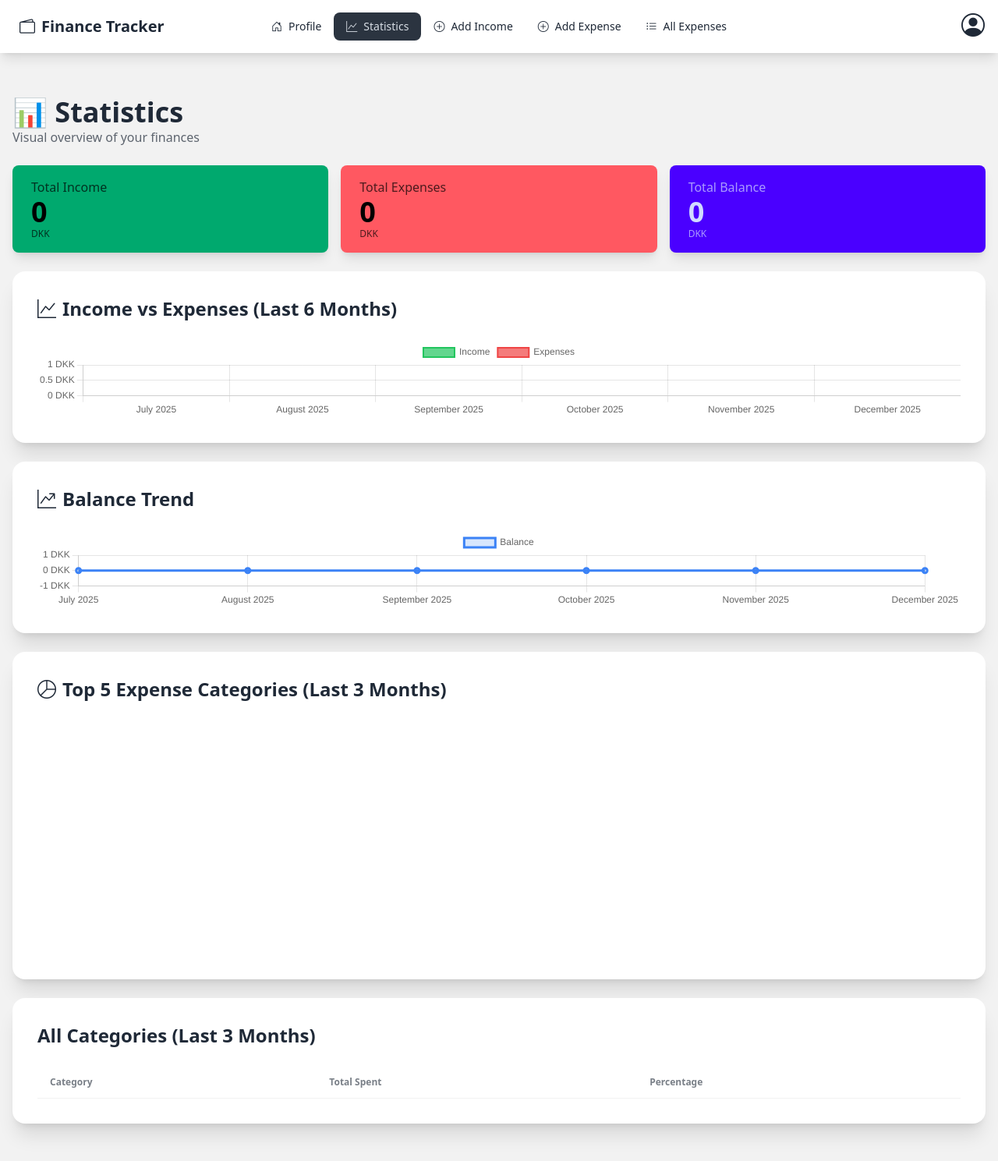
After one commit to slavafortGR/finance, a Flask app: page /statistics in a window 1280 px wide. The commit adds this page. Shown: the whole page at 78% size. Run offline with Flask 3, Linux system fonts and the light colour scheme; the visitor is signed in with stand-in values (Sample User, id 1); lists and menus that the app fills with data are empty; a map, chart or similar area stays blank; some libraries are stand-ins or nearby versions.

Commit message:
wiew statistic has been implemented

```diff
--- a/finance/routes.py
+++ b/finance/routes.py
@@ -1,15 +1,18 @@
 import functools
-from datetime import datetime, date
+from datetime import datetime, date, timedelta
 from itertools import groupby
+import json
 
 from flask import render_template, redirect, request,url_for, flash, session
 from sqlalchemy.sql.functions import current_user
+from sqlalchemy import func, extract
 
 from finance import app, db
 from finance.forms import LoginForm, RegistrationForm, IncomeForm, ExpenseForm
 from finance.logger import logger
-from finance.models import User, Income, Expense
+from finance.models import User, Income, Expense, Category
 from werkzeug.security import check_password_hash, generate_password_hash
+
 
 
 def log_exceptions(func):
@@ -524,3 +527,85 @@ def delete_expense(expense_id):
         flash(f'An error occurred: {str(e)}', 'danger')
 
     return redirect(url_for('list_expenses'))
+
+
+@app.route('/statistics', methods=['GET'])
+@log_exceptions
+def statistics():
+    if 'user_id' not in session:
+        flash('You need login', 'danger')
+        return redirect(url_for('login_user_get'))
+
+    user_id = session['user_id']
+
+    current_date = date.today()
+    months_data = []
+
+    for i in range(5, -1, -1):
+        target_date = current_date.replace(day=1) - timedelta(days=30 * i)
+        year = target_date.year
+        month = target_date.month
+
+        incomes = Income.query.filter_by(
+            user_id=user_id,
+            year=year,
+            month=month
+        ).all()
+
+        total_income = sum(inc.total for inc in incomes)
+
+        expenses = Expense.query.filter(
+            Expense.user_id == user_id,
+            extract('year', Expense.date) == year,
+            extract('month', Expense.date) == month
+        ).all()
+
+        total_expenses = sum(exp.amount for exp in expenses)
+
+        months_data.append({
+            'month': f"{year}-{month:02d}",
+            'month_name': target_date.strftime('%B %Y'),
+            'income': total_income,
+            'expenses': total_expenses,
+            'balance': total_income - total_expenses
+        })
+
+    three_months_ago = current_date - timedelta(days=90)
+
+    expenses_by_category = db.session.query(
+        Category.display_name,
+        Category.icon,
+        func.sum(Expense.amount).label('total')
+    ).join(Expense).filter(
+        Expense.user_id == user_id,
+        Expense.date >= three_months_ago
+    ).group_by(Category.display_name, Category.icon).order_by(
+        func.sum(Expense.amount).desc()
+    ).all()
+
+    all_categories = [
+        {
+            'display_name': row[0],
+            'icon': row[1],
+            'total': row[2]
+        }
+        for row in expenses_by_category
+    ]
+
+    top_categories = all_categories[:5]
+
+    total_income_all = db.session.query(func.sum(Income.main_income + Income.additional_income)).filter(
+        Income.user_id == user_id
+    ).scalar() or 0
+
+    total_expenses_all = db.session.query(func.sum(Expense.amount)).filter(
+        Expense.user_id == user_id
+    ).scalar() or 0
+
+    return render_template('statistics.html',
+                           months_data=months_data,
+                           top_categories=top_categories,
+                           all_categories=all_categories,
+                           total_income_all=total_income_all,
+                           total_expenses_all=total_expenses_all,
+                           balance_all=total_income_all - total_expenses_all)
--- a/finance/templates/layout.html
+++ b/finance/templates/layout.html
@@ -40,6 +40,9 @@
         <ul class="menu menu-horizontal px-1">
             <li><a href="{{ url_for('return_profile') }}" class="{% if request.endpoint == 'return_profile' %}active{% endif %}">
                 <i class="bi bi-house-door"></i> Profile
+            </a></li>
+            <li><a href="{{ url_for('statistics') }}" class="{% if request.endpoint == 'statistics' %}active{% endif %}">
+                <i class="bi bi-graph-up"></i> Statistics
             </a></li>
             <li><a href="{{ url_for('add_income_get') }}" class="{% if request.endpoint == 'add_income_get' %}active{% endif %}">
                 <i class="bi bi-plus-circle"></i> Add Income
--- /dev/null
+++ b/finance/templates/statistics.html
@@ -0,0 +1,213 @@
+{% extends "layout.html" %}
+
+{% block content %}
+<div class="mb-6">
+    <h1 class="text-4xl font-bold">📊 Statistics</h1>
+    <p class="text-base-content/70">Visual overview of your finances</p>
+</div>
+
+<div class="grid grid-cols-1 md:grid-cols-3 gap-4 mb-6">
+    <div class="stat bg-success text-success-content rounded-lg shadow-lg">
+        <div class="stat-title text-success-content/70">Total Income</div>
+        <div class="stat-value">{{ "{:,}".format(total_income_all).replace(',', ' ') }}</div>
+        <div class="stat-desc text-success-content/70">DKK</div>
+    </div>
+
+    <div class="stat bg-error text-error-content rounded-lg shadow-lg">
+        <div class="stat-title text-error-content/70">Total Expenses</div>
+        <div class="stat-value">{{ "{:,}".format(total_expenses_all).replace(',', ' ') }}</div>
+        <div class="stat-desc text-error-content/70">DKK</div>
+    </div>
+
+    <div class="stat {% if balance_all >= 0 %}bg-primary text-primary-content{% else %}bg-warning text-warning-content{% endif %} rounded-lg shadow-lg">
+        <div class="stat-title {% if balance_all >= 0 %}text-primary-content/70{% else %}text-warning-content/70{% endif %}">Total Balance</div>
+        <div class="stat-value">{{ "{:,}".format(balance_all).replace(',', ' ') }}</div>
+        <div class="stat-desc {% if balance_all >= 0 %}text-primary-content/70{% else %}text-warning-content/70{% endif %}">DKK</div>
+    </div>
+</div>
+
+<div class="card bg-base-100 shadow-xl mb-6">
+    <div class="card-body">
+        <h2 class="card-title text-2xl mb-4">
+            <i class="bi bi-graph-up"></i> Income vs Expenses (Last 6 Months)
+        </h2>
+        <canvas id="incomeExpensesChart" height="100"></canvas>
+    </div>
+</div>
+
+<div class="card bg-base-100 shadow-xl mb-6">
+    <div class="card-body">
+        <h2 class="card-title text-2xl mb-4">
+            <i class="bi bi-graph-up-arrow"></i> Balance Trend
+        </h2>
+        <canvas id="balanceChart" height="100"></canvas>
+    </div>
+</div>
+
+<div class="card bg-base-100 shadow-xl mb-6">
+    <div class="card-body">
+        <h2 class="card-title text-2xl mb-4">
+            <i class="bi bi-pie-chart"></i> Top 5 Expense Categories (Last 3 Months)
+        </h2>
+        <div class="flex justify-center">
+            <div style="max-width: 400px; max-height: 400px;">
+                <canvas id="categoriesChart"></canvas>
+            </div>
+        </div>
+    </div>
+</div>
+
+<div class="card bg-base-100 shadow-xl mb-6">
+    <div class="card-body">
+        <h2 class="card-title text-2xl mb-4">All Categories (Last 3 Months)</h2>
+        <div class="overflow-x-auto">
+            <table class="table table-zebra">
+                <thead>
+                    <tr>
+                        <th>Category</th>
+                        <th>Total Spent</th>
+                        <th>Percentage</th>
+                    </tr>
+                </thead>
+                <tbody>
+                    {% set total = all_categories|sum(attribute='total') %}
+                    {% for cat in all_categories %}
+                    <tr>
+                        <td>
+                            <div class="flex items-center gap-2">
+                                <span class="text-2xl">{{ cat.icon }}</span>
+                                <span>{{ cat.display_name }}</span>
+                            </div>
+                        </td>
+                        <td>
+                            <span class="badge badge-error badge-lg">
+                                {{ "{:,}".format(cat.total).replace(',', ' ') }} DKK
+                            </span>
+                        </td>
+                        <td>
+                            <div class="flex items-center gap-2">
+                                <progress class="progress progress-error w-32"
+                                          value="{{ (cat.total / total * 100) if total > 0 else 0 }}"
+                                          max="100"></progress>
+                                <span>{{ "%.1f"|format((cat.total / total * 100) if total > 0 else 0) }}%</span>
+                            </div>
+                        </td>
+                    </tr>
+                    {% endfor %}
+                </tbody>
+            </table>
+        </div>
+    </div>
+</div>
+
+<script src="https://cdn.jsdelivr.net/npm/chart.js@4.4.0/dist/chart.umd.min.js"></script>
+
+<script>
+const monthsData = {{ months_data|tojson }};
+const topCategories = {{ top_categories|tojson }};
+
+const ctx1 = document.getElementById('incomeExpensesChart').getContext('2d');
+new Chart(ctx1, {
+    type: 'bar',
+    data: {
+        labels: monthsData.map(m => m.month_name),
+        datasets: [
+            {
+                label: 'Income',
+                data: monthsData.map(m => m.income),
+                backgroundColor: 'rgba(34, 197, 94, 0.7)',
+                borderColor: 'rgba(34, 197, 94, 1)',
+                borderWidth: 2
+            },
+            {
+                label: 'Expenses',
+                data: monthsData.map(m => m.expenses),
+                backgroundColor: 'rgba(239, 68, 68, 0.7)',
+                borderColor: 'rgba(239, 68, 68, 1)',
+                borderWidth: 2
+            }
+        ]
+    },
+    options: {
+        responsive: true,
+        maintainAspectRatio: true,
+        scales: {
+            y: {
+                beginAtZero: true,
+                ticks: {
+                    callback: function(value) {
+                        return value.toLocaleString() + ' DKK';
+                    }
+                }
+            }
+        }
+    }
+});
+
+const ctx2 = document.getElementById('balanceChart').getContext('2d');
+new Chart(ctx2, {
+    type: 'line',
+    data: {
+        labels: monthsData.map(m => m.month_name),
+        datasets: [{
+            label: 'Balance',
+            data: monthsData.map(m => m.balance),
+            backgroundColor: 'rgba(59, 130, 246, 0.2)',
+            borderColor: 'rgba(59, 130, 246, 1)',
+            borderWidth: 3,
+            fill: true,
+            tension: 0.4
+        }]
+    },
+    options: {
+        responsive: true,
+        maintainAspectRatio: true,
+        scales: {
+            y: {
+                ticks: {
+                    callback: function(value) {
+                        return value.toLocaleString() + ' DKK';
+                    }
+                }
+            }
+        }
+    }
+});
+
+const ctx3 = document.getElementById('categoriesChart').getContext('2d');
+new Chart(ctx3, {
+    type: 'doughnut',
+    data: {
+        labels: topCategories.map(c => c.icon + ' ' + c.display_name),
+        datasets: [{
+            data: topCategories.map(c => c.total),
+            backgroundColor: [
+                'rgba(239, 68, 68, 0.8)',
+                'rgba(249, 115, 22, 0.8)',
+                'rgba(245, 158, 11, 0.8)',
+                'rgba(34, 197, 94, 0.8)',
+                'rgba(59, 130, 246, 0.8)'
+            ],
+            borderWidth: 2,
+            borderColor: '#fff'
+        }]
+    },
+    options: {
+        responsive: true,
+        maintainAspectRatio: true,
+        plugins: {
+            legend: {
+                position: 'bottom'
+            },
+            tooltip: {
+                callbacks: {
+                    label: function(context) {
+                        return context.label + ': ' + context.parsed.toLocaleString() + ' DKK';
+                    }
+                }
+            }
+        }
+    }
+});
+</script>
+{% endblock %}
```
